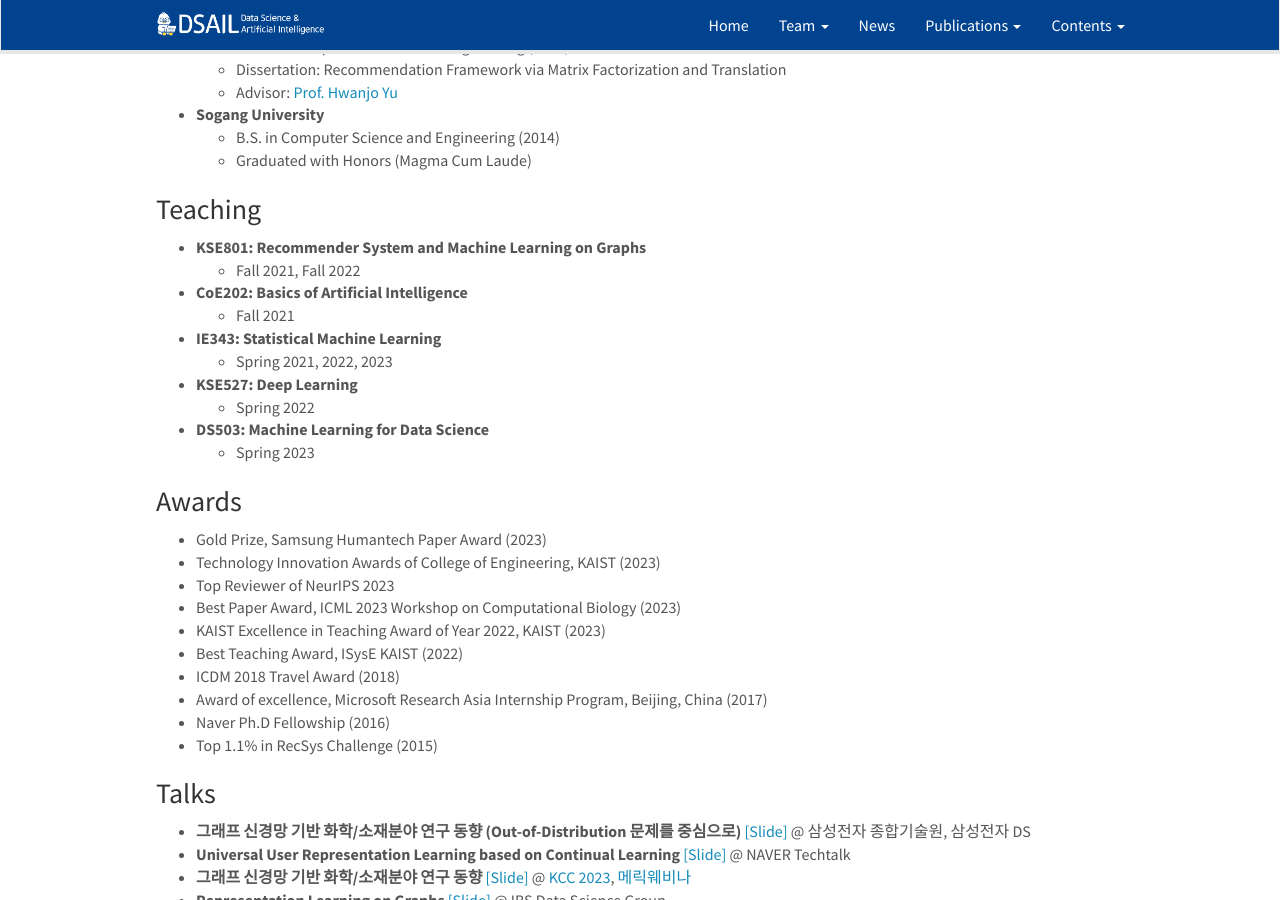
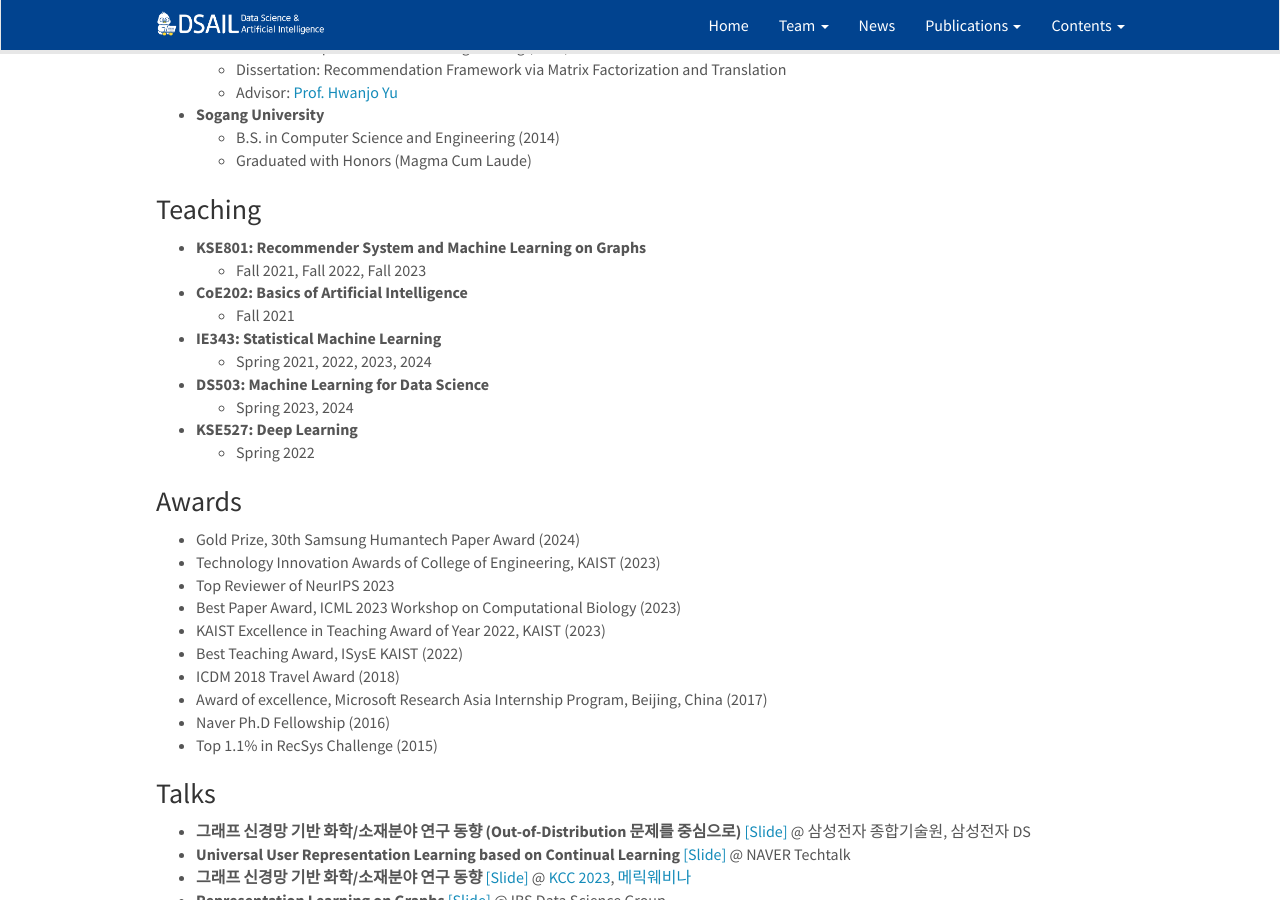
Before and after one commit to kaist-dsail/kaist-dsail.github.io, a Jekyll site: the page built from _pages/professor.md, in a window 1280 px wide and 900 px high, scrolled down 1450 px. Built offline with Jekyll 4.4.1, drawn with Linux system fonts in a browser that asks for light colours; nearby versions of some CDN libraries.

Commit message:
humantech

```diff
--- a/_data/news.yml
+++ b/_data/news.yml
@@ -3,8 +3,8 @@
   # content: Click <a href="https://ie.kaist.ac.kr/0502/view/id/2726" target="_blank">here</a> for more detail (Due date&#58;Nov. 10). Apply through the <a href="https://forms.gle/qLJsUAzfevaJWpou6" target="_blank">official link</a> and send an email to cy.park (at) kaist.ac.kr <b>with your CV and transcript</b> to confirm that you have submitted your application.
 
 - date: January 2024
-  headline: Congratulations! Sangwoo Seo and Sungwon Kim received Gold Prize at the 2023 Samsung Humantech Paper Award.
-  content: Sangwoo Seo and Sungwon Kim received Gold Prize at the 2023 Samsung Humantech Paper Award for their paper <a href="https://openreview.net/pdf?id=icWwBKyVMs" target="_blank">Interpretable Prototype-based Graph Information Bottleneck</a> published in NeurIPS 2023. The Gold Prize is given to only one paper in Computer Science & Engineering area every year.
+  headline: Congratulations! Sangwoo Seo and Sungwon Kim received Gold Prize at the 30th Samsung Humantech Paper Award.
+  content: Sangwoo Seo and Sungwon Kim received Gold Prize at the 30th Samsung Humantech Paper Award for their paper <a href="https://openreview.net/pdf?id=icWwBKyVMs" target="_blank">Interpretable Prototype-based Graph Information Bottleneck</a> published in NeurIPS 2023. The Gold Prize is given to only one paper in Computer Science & Engineering area every year.
 
 - date: January 2024
   headline: Two papers got accepted at WWW 2024.
--- a/_data/publist_conf.yml
+++ b/_data/publist_conf.yml
@@ -31,7 +31,7 @@
 
 - title: Interpretable Prototype-based Graph Information Bottleneck
   authors: Sangwoo Seo, Sungwon Kim, Chanyoung Park
-  venue: NeurIPS 2023 <FONT COLOR="#ff0000"><u>(Gold Prize at the 2023 Samsung Humantech Paper Award)</u></FONT>
+  venue: NeurIPS 2023 <FONT COLOR="#ff0000"><u>(Gold Prize at the 30th Samsung Humantech Paper Award)</u></FONT>
   venue_full: Thirty-seventh Conference on Neural Information Processing Systems
   year: 2023
   pdf_url: https://openreview.net/pdf?id=icWwBKyVMs
--- a/_pages/professor.md
+++ b/_pages/professor.md
@@ -102,22 +102,23 @@ permalink: /professor/
 
 ### Teaching
 - <b>KSE801: Recommender System and Machine Learning on Graphs</b>
-  + Fall 2021, Fall 2022
+  + Fall 2021, Fall 2022, Fall 2023
 
 - <b>CoE202: Basics of Artificial Intelligence</b>
   + Fall 2021
 
 - <b>IE343: Statistical Machine Learning</b>
-  + Spring 2021, 2022, 2023
+  + Spring 2021, 2022, 2023, 2024
+
+- <b>DS503: Machine Learning for Data Science</b>
+  + Spring 2023, 2024
 
 - <b>KSE527: Deep Learning</b>
   + Spring 2022
 
-- <b>DS503: Machine Learning for Data Science</b>
-  + Spring 2023
 
 ### Awards
-- Gold Prize, Samsung Humantech Paper Award (2023)
+- Gold Prize, 30th Samsung Humantech Paper Award (2024)
 - Technology Innovation Awards of College of Engineering, KAIST (2023)
 - Top Reviewer of NeurIPS 2023
 - Best Paper Award, ICML 2023 Workshop on Computational Biology (2023)
```
